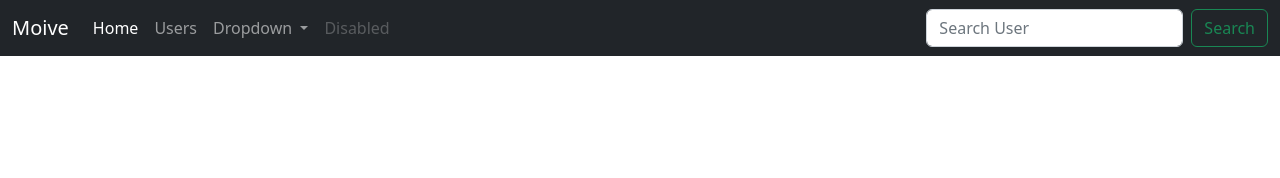
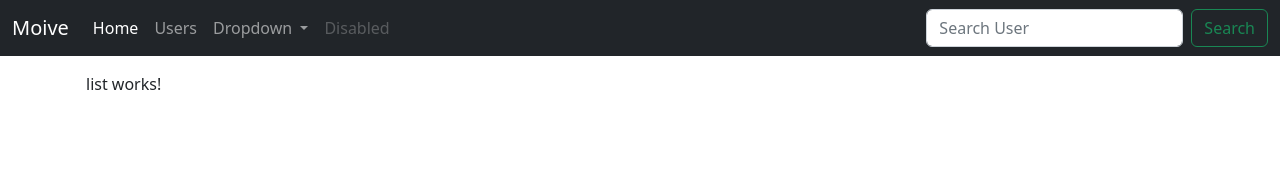
Before and after one commit to moive/http-effect-angular, an Angular app: page / in a window 1280 px wide. Shown: the top 178 px of the page. Built offline with nearby package versions, Linux system fonts and the light colour scheme.

Commit message:
add list and user component

```diff
--- a/src/app/app.component.html
+++ b/src/app/app.component.html
@@ -1,2 +1,4 @@
 <app-navbar></app-navbar>
-<div class="container p-3"></div>
+<div class="container p-3">
+  <app-list></app-list>
+</div>
--- a/src/app/app.module.ts
+++ b/src/app/app.module.ts
@@ -4,10 +4,11 @@ import { BrowserModule } from '@angular/platform-browser';
 import { AppRoutingModule } from './app-routing.module';
 import { AppComponent } from './app.component';
 import { SharedModule } from './shared/shared.module';
+import { UsersModule } from './users/users.module';
 
 @NgModule({
   declarations: [AppComponent],
-  imports: [BrowserModule, AppRoutingModule, SharedModule],
+  imports: [BrowserModule, AppRoutingModule, SharedModule, UsersModule],
   providers: [],
   bootstrap: [AppComponent],
 })
--- /dev/null
+++ b/src/app/users/list/list.component.html
@@ -0,0 +1 @@
+<p>list works!</p>
--- /dev/null
+++ b/src/app/users/user/user.component.html
@@ -0,0 +1 @@
+<p>user works!</p>
```
Also changed, not shown: src/app/users/list/list.component.ts (added, +10 -0 lines), src/app/users/user/user.component.ts (added, +10 -0 lines), src/app/users/users.module.ts (added, +11 -0 lines), src/app/users/list/list.component.scss (added), src/app/users/user/user.component.scss (added), 2 other files (tests, documents, lock files or other folders).
